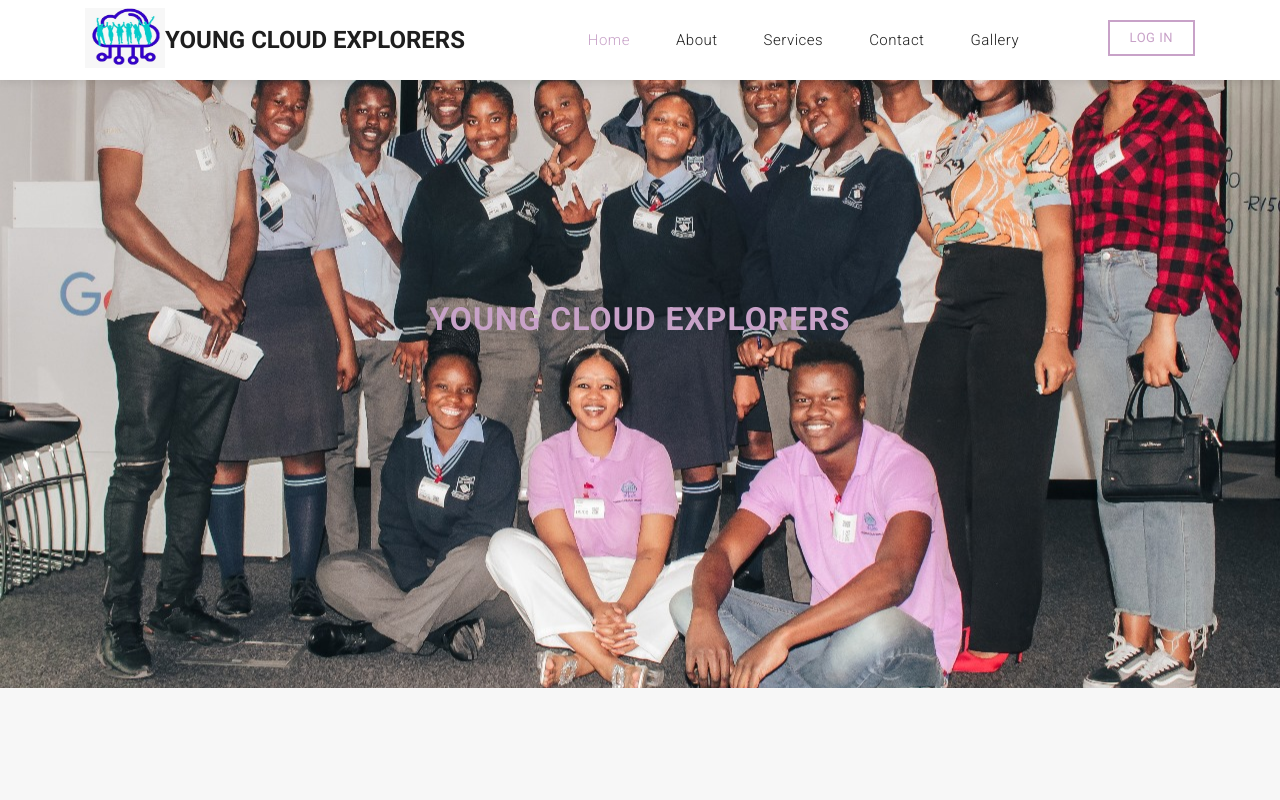
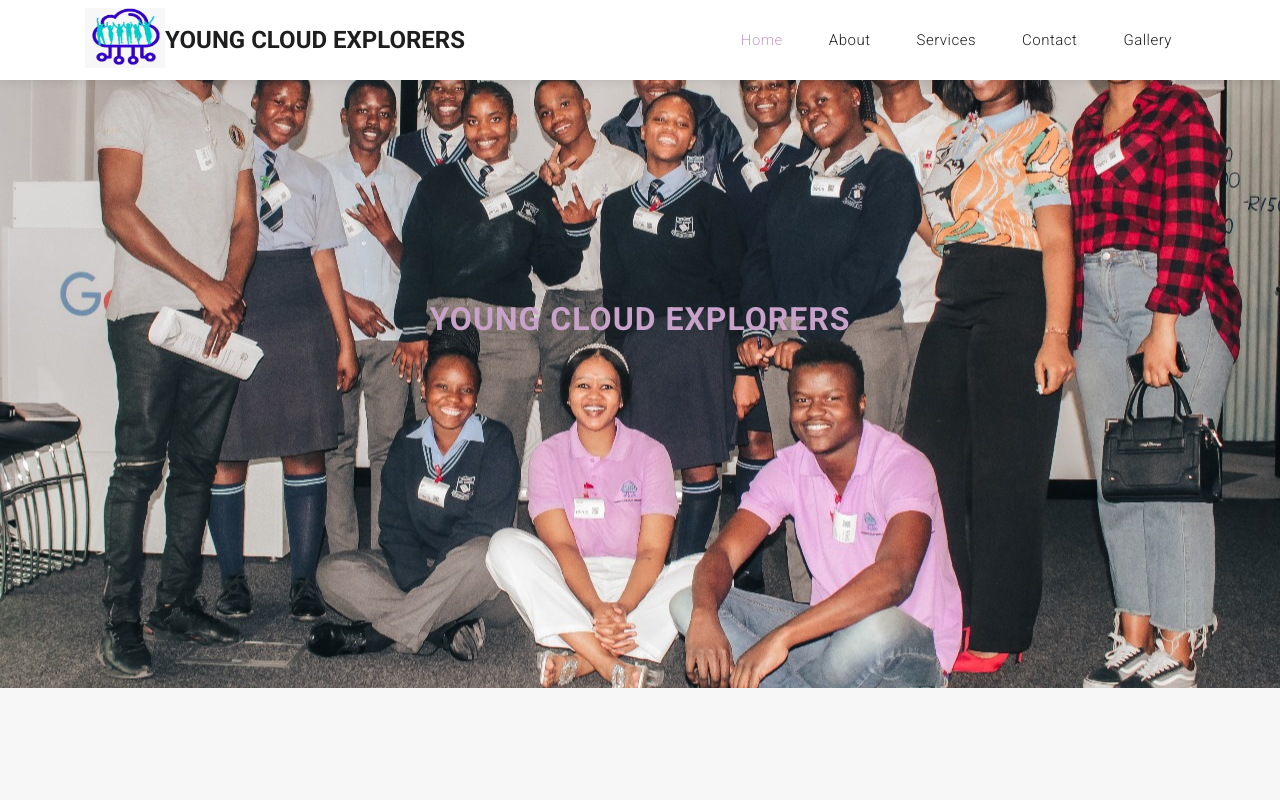
Before and after one commit to endlovu-jhbdvt/youngcloud, a plain HTML site: page src/index.html in a window 1280 px wide. Shown: the top 800 px of the page. Drawn offline with Linux system fonts and the light colour scheme.

Commit message:
Remove login button

```diff
--- a/src/index.html
+++ b/src/index.html
@@ -64,12 +64,6 @@
             <li class="nav-item">
               <a class="nav-link" href="gallery.html">Gallery</a>
             </li>
-          </ul>
-
-        </div>
-        <div class="functional-buttons">
-          <ul>
-            <li><a href="https://youngcloud.obakeng.dev/login">Log in</a></li>
           </ul>
         </div>
       </div>
```
